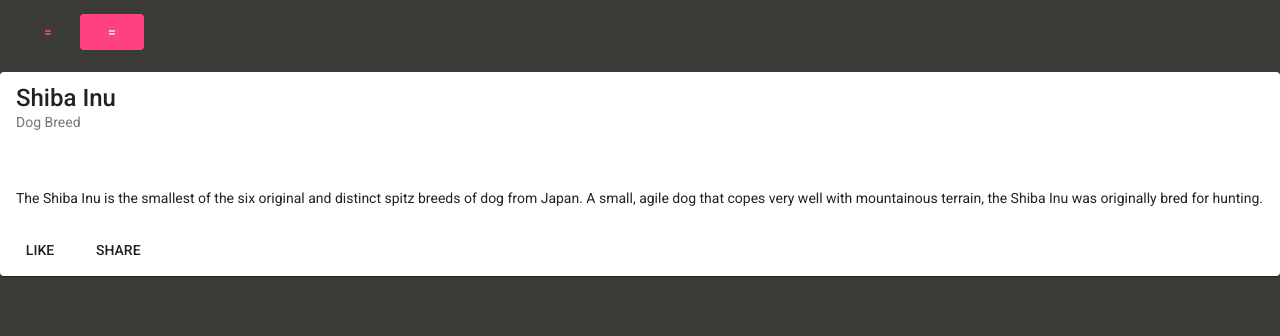
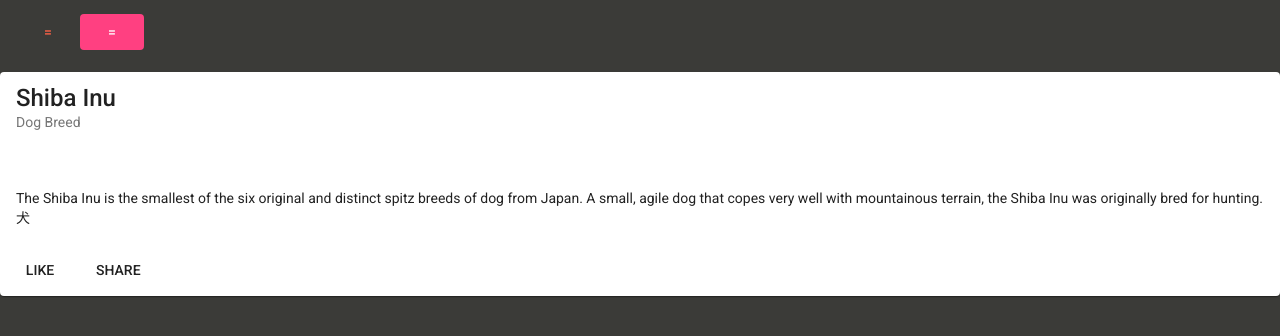
Before and after one commit to zjn700/pi-ng-pg, an Angular app: page /layout-test in a window 1280 px wide. Shown: the top 336 px of the page. Built offline with nearby package versions, Linux system fonts and the light colour scheme.

Commit message:
Update layout-test.component.html

```diff
--- a/src/app/layout-test/layout-test.component.html
+++ b/src/app/layout-test/layout-test.component.html
@@ -13,7 +13,7 @@
     <p>
       The Shiba Inu is the smallest of the six original and distinct spitz breeds of dog from Japan.
       A small, agile dog that copes very well with mountainous terrain, the Shiba Inu was originally
-      bred for hunting.
+      bred for hunting. 犬
     </p>
   </mat-card-content>
   <mat-card-actions>
```
